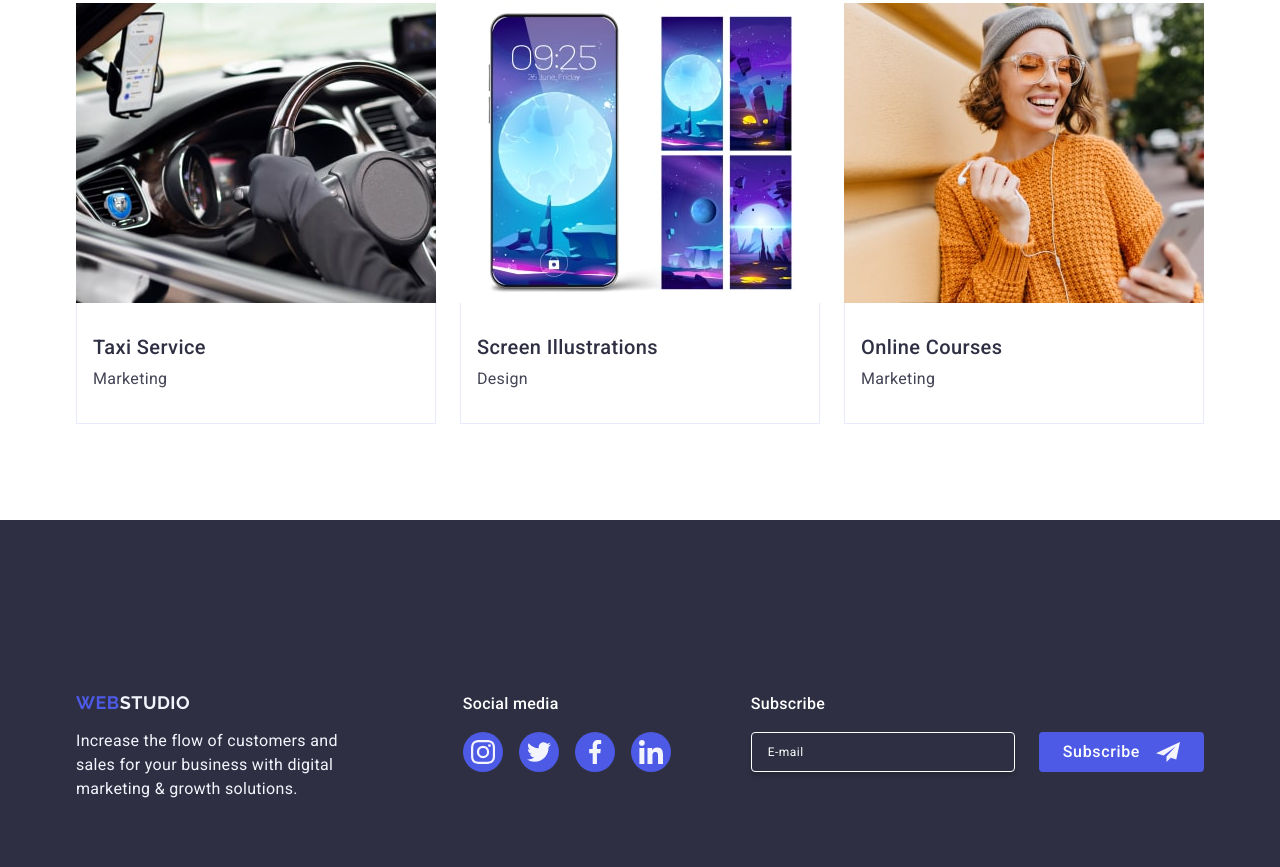
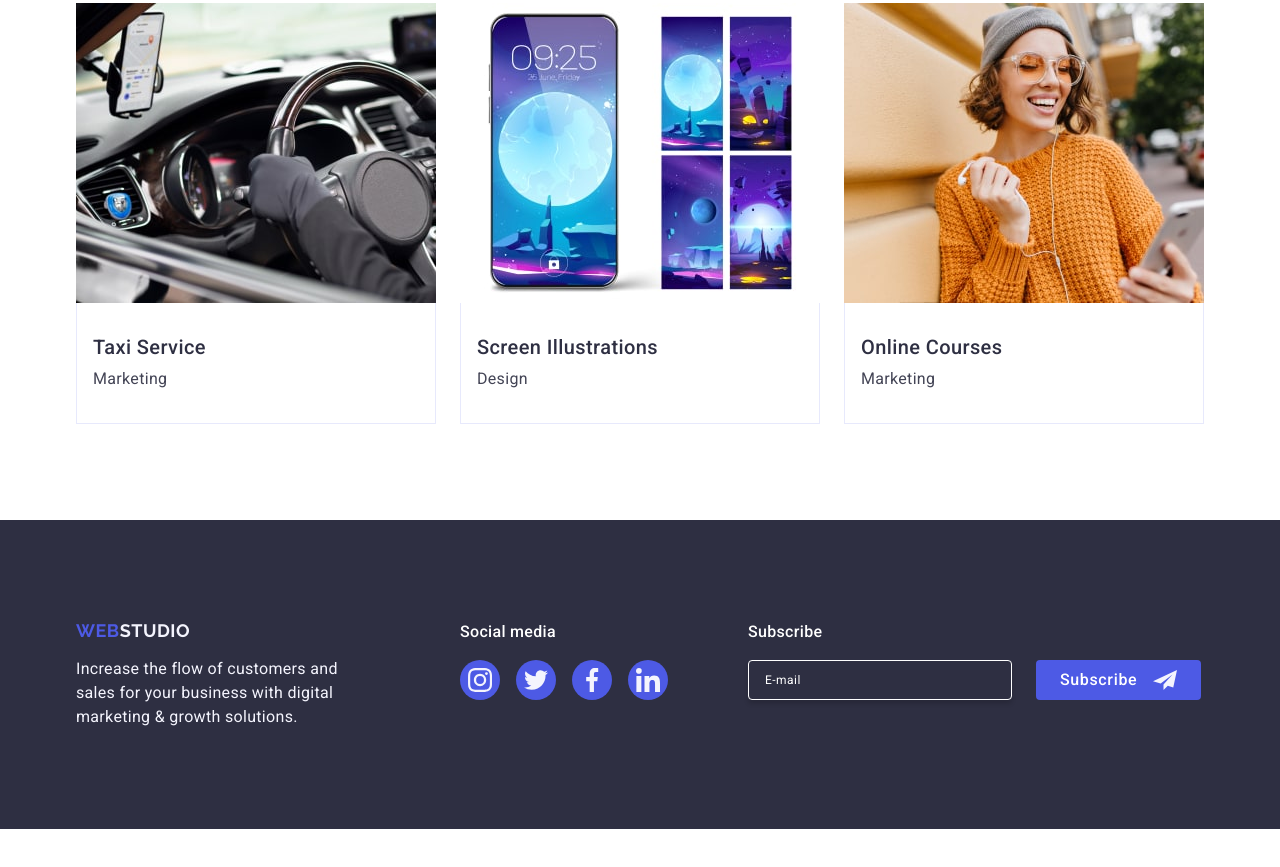
Before and after one commit to valentyna88/goit-markup-hw-06, a plain HTML site: page index.html in a window 1280 px wide. Shown: the part 2517-3384 px from the top of the page. After the commit the page ends 3346 px from the top, so only its background shows below. Drawn offline with nearby package versions, Linux system fonts and the light colour scheme.

Commit message:
Update styles.css

```diff
--- a/css/styles.css
+++ b/css/styles.css
@@ -858,6 +858,9 @@ Footer
   .footer-logo-box {
     margin-right: 24px;
   }
+    .footer-text {
+      max-width: 264px;
+    }
 }
 
 @media screen and (min-width: 768px) and (max-width: 1157px) {
@@ -868,6 +871,9 @@ Footer
 }
 
 @media screen and (min-width: 1158px) {
+  .footer-subscribe {
+      margin-top: 0px;
+    }
   .page-footer {
     padding: 100px 0;
   }
@@ -1034,7 +1040,6 @@ Backdrop
   align-items: center;
   font-size: 12px;
   line-height: 1.17;
-  letter-spacing: 0.04em;
   color: #8e8f99;
 }
 
```
